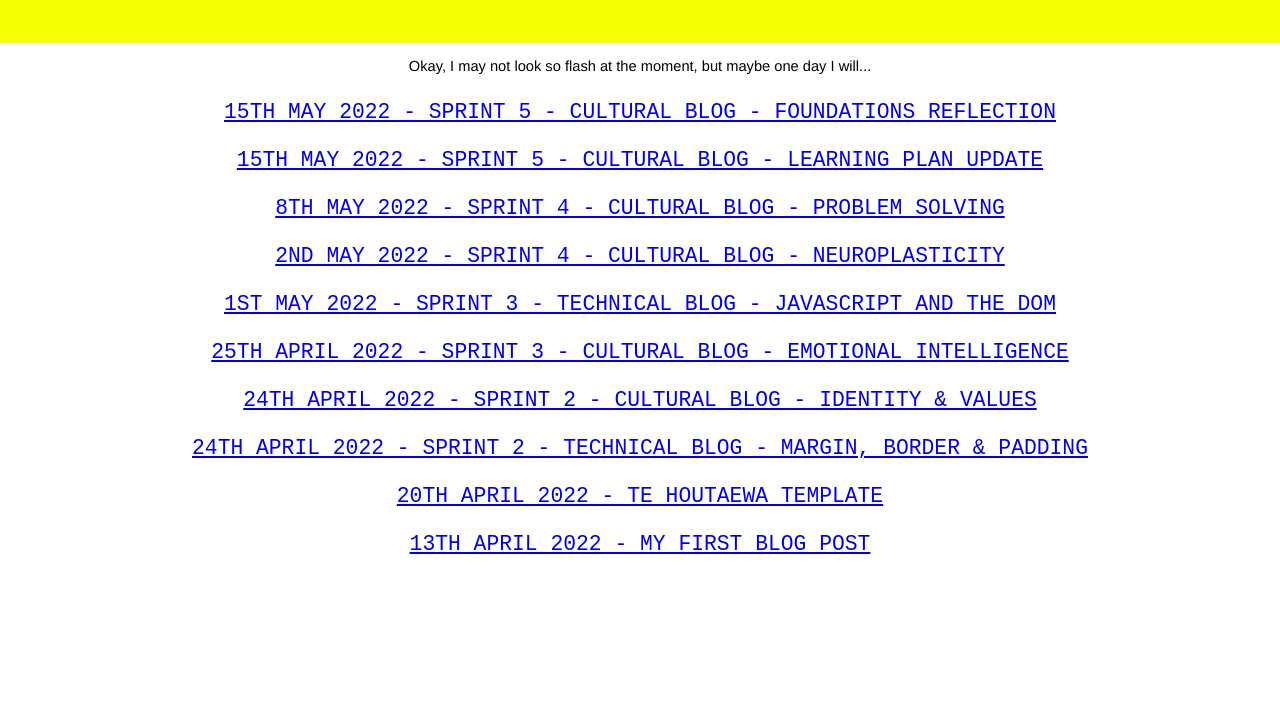
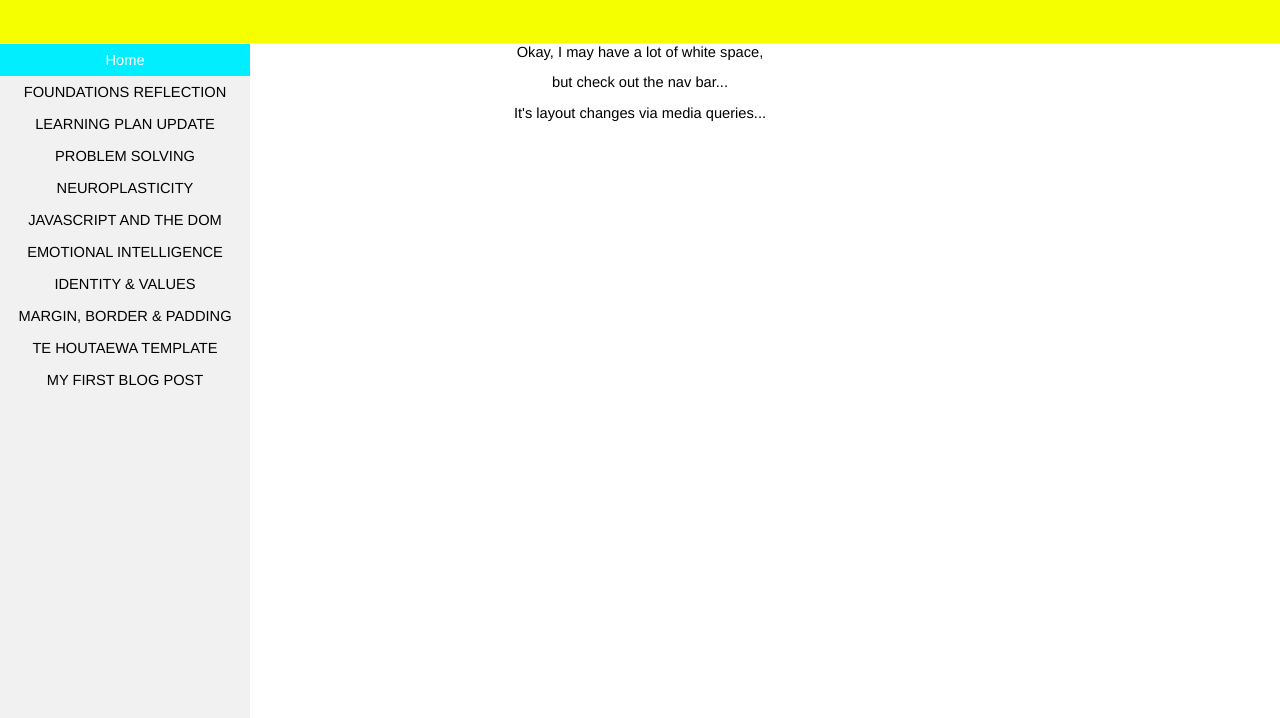
Before and after one commit to jared-sukha/jared-sukha.github.io, a plain HTML site: page index.html in a window 1280 px wide. Shown: the part 82-800 px from the top of the page. Drawn offline with Linux system fonts and the light colour scheme; a web font is replaced by a local one.

Commit message:
added Nav Bar

```diff
--- a/index.html
+++ b/index.html
@@ -3,6 +3,7 @@
   <head>
     <link href="https://fonts.googleapis.com/css2?family=Akshar&display=swap" rel="stylesheet">
     <link rel="stylesheet" type="text/css" media="screen" href="styles/main.css"/>
+    <meta name="viewport" content="width=device-width, initial-scale=1.0">
     <title>Jared's blog</title>
     </head>
 
@@ -15,28 +16,25 @@
         </a>
       </h1>
     </header>
-    <div style="position: relative; top: 125px">
-    <p>Okay, I may not look so flash at the moment, but maybe one day I will...</p>
+    <div style="position: relative; top: 111px">
+      <ul class="sidenav">
+        <li><a class="active" href="index.html">Home</a></li>
+        <li><a href="blog/foundations-reflection.html">FOUNDATIONS REFLECTION</a></li>
+        <li><a href="blog/learning-plan.html">LEARNING PLAN UPDATE</a></li>
+        <li><a href="blog/problem-solving.html">PROBLEM SOLVING</a></li>
+        <li><a href="blog/neuroplasticity.html">NEUROPLASTICITY</a></li>
+        <li><a href="blog/javascript-dom.html">JAVASCRIPT AND THE DOM</a></li>
+        <li><a href="blog/emotional-intelligence.html">EMOTIONAL INTELLIGENCE</a></li>
+        <li><a href="blog/identity-values.html">IDENTITY & VALUES</a></li>
+        <li><a href="blog/html-css.html">MARGIN, BORDER & PADDING</a></li>
+        <li><a href="blog/te-houtaewa-template.html">TE HOUTAEWA TEMPLATE</a></li>
+        <li><a href="blog/index-original.html">MY FIRST BLOG POST</a></li>
+      </ul>
+    <p>Okay, I may have a lot of white space,</p>
+    <p>but check out the nav bar...</p>
+    <p>It's layout changes via media queries...</p>
 
-    <a class="link-text" href="blog/foundations-reflection.html">15th May 2022 - Sprint 5 - Cultural Blog - Foundations Reflection </a>
-    <br>
-    <a class="link-text" href="blog/learning-plan.html">15th May 2022 - Sprint 5 - Cultural Blog - Learning Plan Update </a>
-    <br>
-    <a class="link-text" href="blog/problem-solving.html">8th May 2022 - Sprint 4 - Cultural Blog - Problem Solving </a>
-    <br>
-    <a class="link-text" href="blog/neuroplasticity.html">2nd May 2022 - Sprint 4 - Cultural Blog - Neuroplasticity </a>
-    <br>
-    <a class="link-text" href="blog/javascript-dom.html">1st May 2022 - Sprint 3 - Technical Blog - Javascript and the DOM </a>
-    <br>
-    <a class="link-text" href="blog/emotional-intelligence.html">25th April 2022 - Sprint 3 - Cultural Blog - Emotional Intelligence </a>
-    <br>
-    <a class="link-text" href="blog/identity-values.html">24th April 2022 - Sprint 2 - Cultural Blog - Identity & Values </a>
-    <br>
-    <a class="link-text" href="blog/html-css.html">24th April 2022 - Sprint 2 - Technical Blog - Margin, Border & Padding</a>
-    <br>
-    <a class="link-text" href="blog/te-houtaewa-template.html">20th April 2022 - Te Houtaewa template</a>
-    <br>
-    <a class="link-text" href="blog/index-original.html">13th April 2022 - My first blog post</a>
+
 
   </div>
 
--- a/styles/main.css
+++ b/styles/main.css
@@ -86,3 +86,60 @@ text-align: center;
   font-family: monospace;
   display: inline-block;
 }
+
+ul.sidenav {
+  list-style-type: none;
+  display:block;
+  margin: 0;
+  padding: 0;
+  width: 250px;
+  background-color: #f1f1f1;
+  position: fixed;
+  height: 100%;
+  overflow: auto;
+}
+
+ul.sidenav li a {
+  display: block;
+  color: #000;
+  padding: 8px 16px;
+  text-decoration: none;
+}
+
+ul.sidenav li a.active {
+  background-color: #00eeff;
+  color: white;
+}
+
+ul.sidenav li a:hover:not(.active) {
+  background-color: rgb(247, 0, 255);
+  color: white;
+}
+
+div.content {
+  margin-left: 25%;
+  padding: 1px 16px;
+  height: 1000px;
+}
+
+@media screen and (max-width: 768px) {
+  ul.sidenav {
+    width: 100%;
+    height: auto;
+    position: relative;
+  }
+
+  ul.sidenav li a {
+    float: left;
+    padding: 15px;
+  }
+
+  div.content {margin-left: 0;}
+}
+
+@media screen and (max-width: 320px) {
+  ul.sidenav li a {
+    text-align: center;
+    float: none;
+  }
+}
```
Also changed, not shown: 1 other file.
